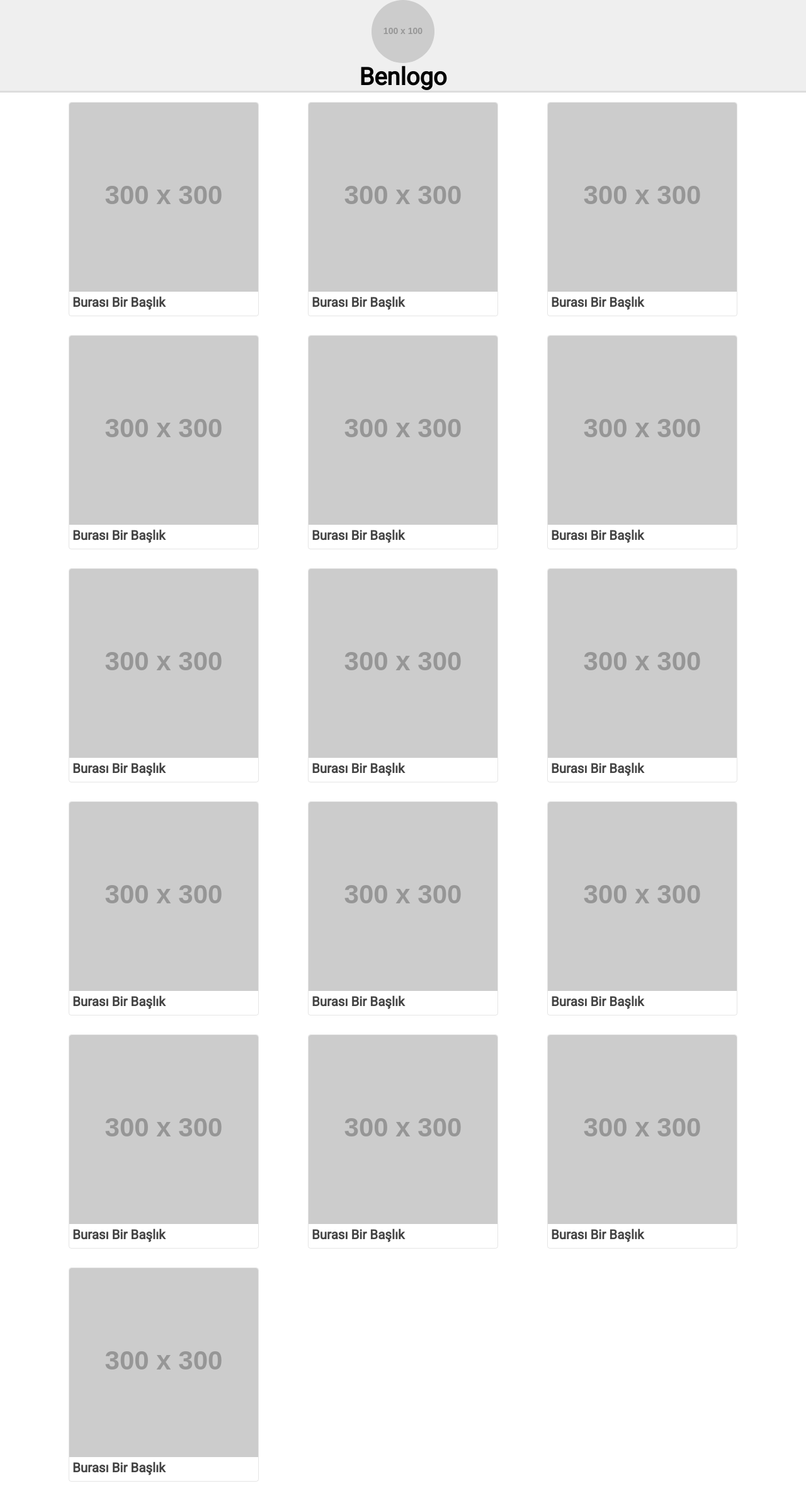
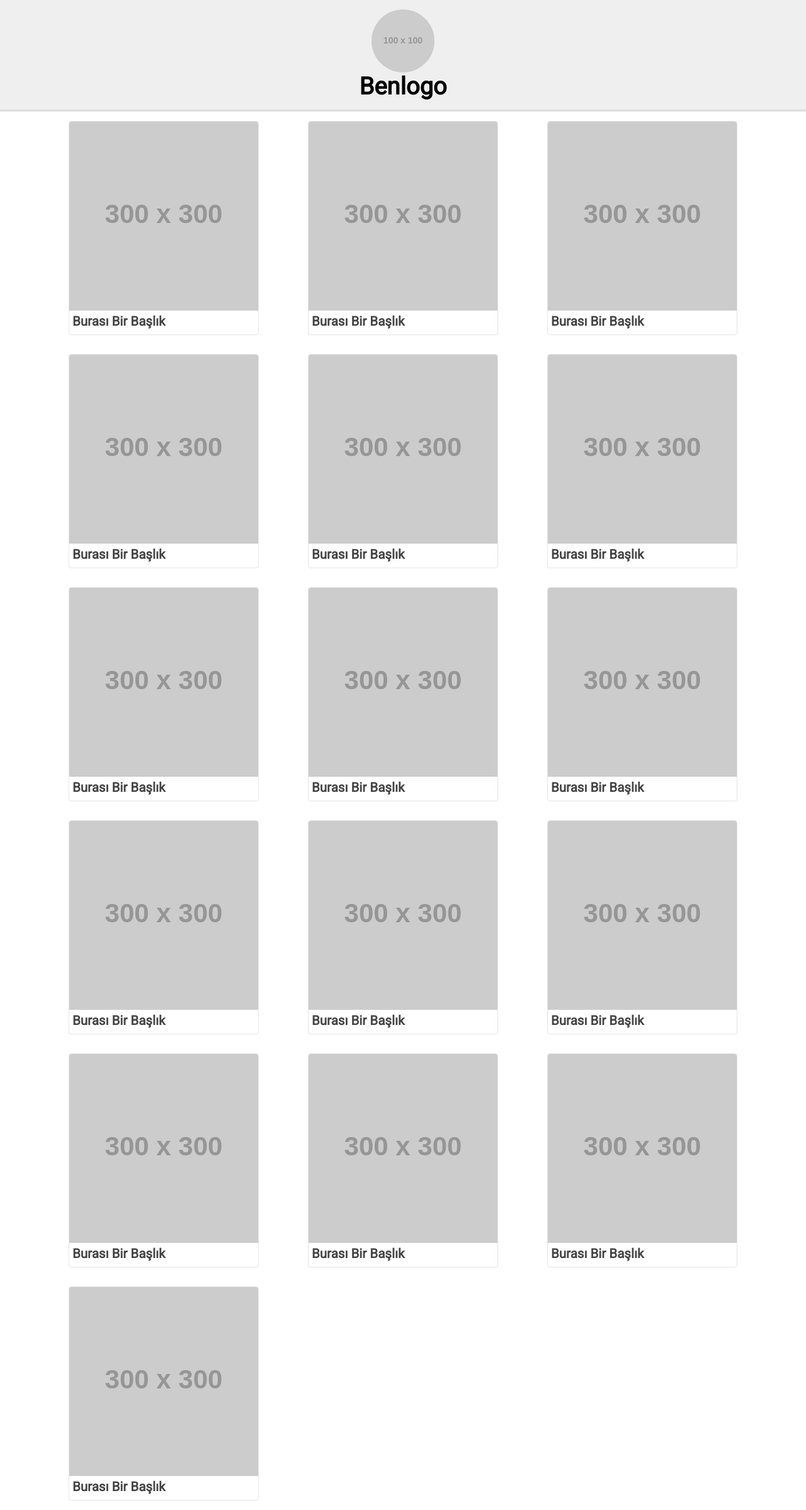
Before and after one commit to data-deveb/data-deveb.github.io, a Jekyll site: the page built from temalar/basit/index.html, in a window 1280 px wide. Shown: the whole page at 63% size. Built offline with Jekyll 4.4.1, drawn with Linux system fonts in a browser that asks for light colours; before the commit the page ends 2367 px from its top, so only the background shows below that.

Commit message:
Güncelleme

```diff
--- a/_layouts/tema-basit_home.html
+++ b/_layouts/tema-basit_home.html
@@ -4,7 +4,7 @@
 {% include tema-basit_head.html %}
 </head>
 <body data-gnl="ortada">
-  <header data-gnl="24 24p" style="background-color:#efefef; border-bottom:3px solid #ddd;">
+  <header data-gnl="24 24p" style="background-color:#efefef; border-bottom:3px solid #ddd; padding:15px 0;">
   {% include tema-basit_header.html %}
   </header>
   <div data-gnl="kaplama">
```
